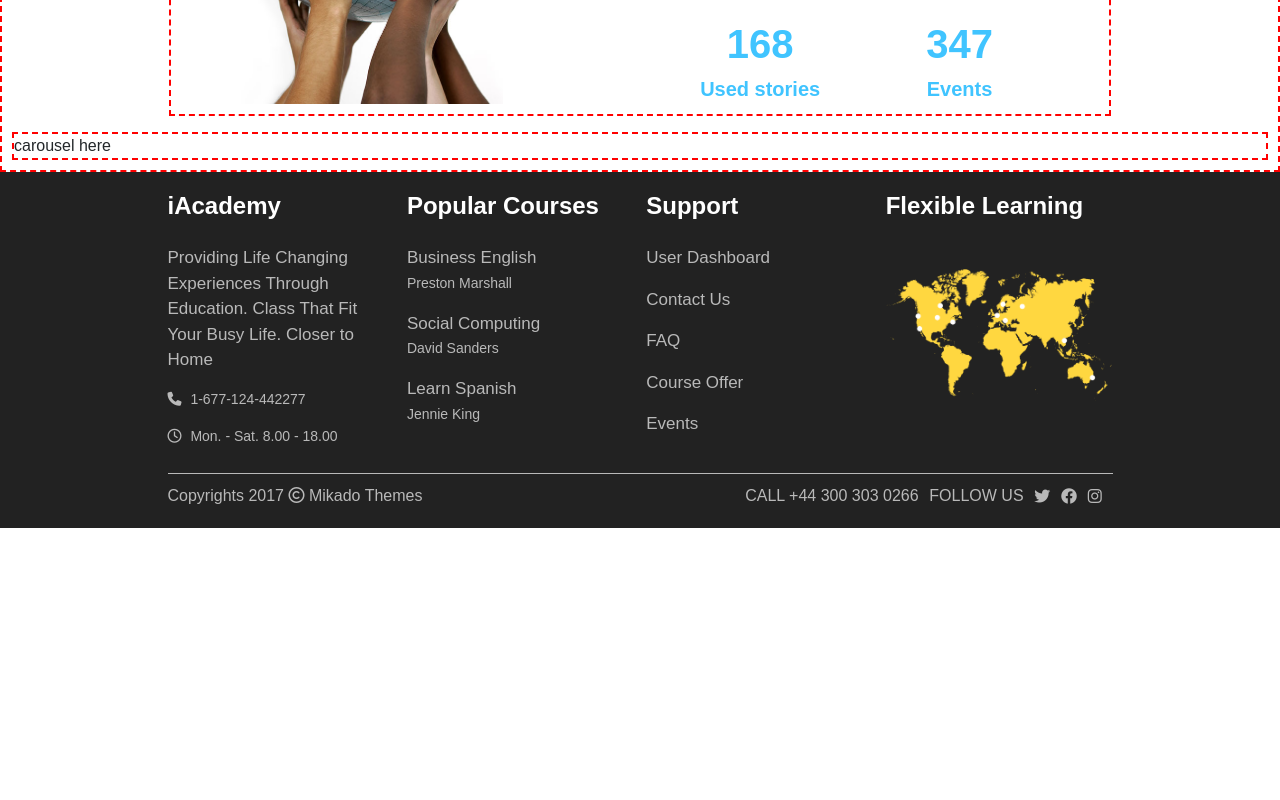
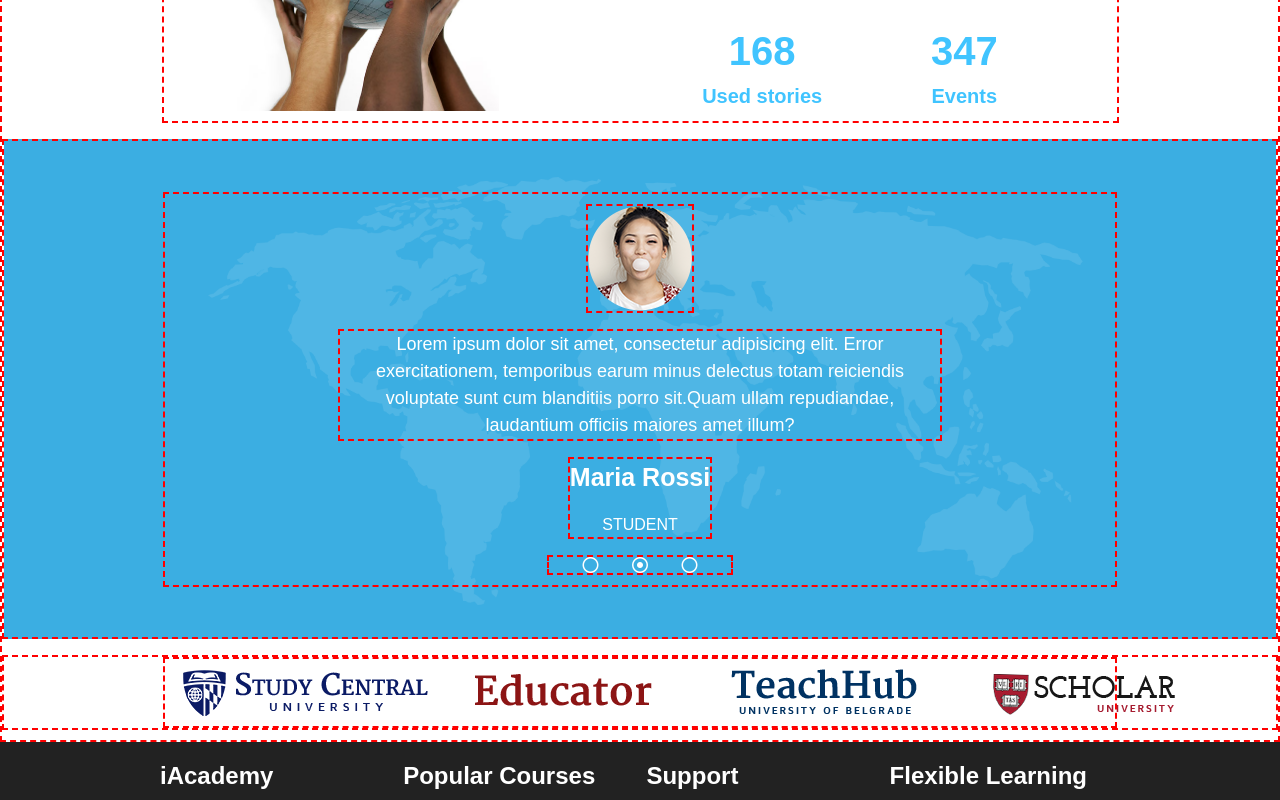
Before and after one commit to andreabellome/proj-html-vuejs, a Vue app: page / in a window 1280 px wide. Shown: the part 1740-2540 px from the top of the page. Before the commit the page ends 2268 px from the top, so only its background shows below. Built offline with nearby package versions, Linux system fonts and the light colour scheme.

Commit message:
carousel main and logos

```diff
--- a/src/App.vue
+++ b/src/App.vue
@@ -22,8 +22,14 @@ export default {
 </script>
 
 <template>
+  <!-- header -->
   <HeaderComp :datiHeader="store.headerObj" :datiCarousel="store.carouselObj" :currActive="store.currActive" />
-  <MainComp :datiFirstDiv="store.firstDivObj" />
+
+  <!-- main -->
+  <MainComp :datiFirstDiv="store.firstDivObj" :carouselInfo="store.carouselObjMain"
+    :currActiveCar="store.currActiveCarMain" :clientLogos="store.clientlogos" />
+
+  <!-- footer -->
   <FooterComp :datiFooter="store.footerObj" />
 </template>
 
--- a/src/components/FooterComp.vue
+++ b/src/components/FooterComp.vue
@@ -79,7 +79,8 @@ export default {
 
 <style lang="scss" scoped>
 .container-footer {
-    padding: 10px;
+    padding-top: 10px;
+    padding-bottom: 10px;
     background-color: #222222;
 }
 
--- a/src/components/HeaderComp.vue
+++ b/src/components/HeaderComp.vue
@@ -1,5 +1,5 @@
 <template>
-    <div class="debug padd-10 bg-header">
+    <div class="debug bg-header" style="padding-top: 10px; padding-bottom: 10px;">
 
         <!-- start: header -->
         <div class="debug header-style padd-10 width-75 margin-auto">
--- a/src/components/MainComp.vue
+++ b/src/components/MainComp.vue
@@ -1,5 +1,5 @@
 <template>
-    <div class="debug padd-10">
+    <div class="debug" style="padding-top: 10px; padding-bottom: 10px;">
 
         <!-- start: main container first div -->
         <div class="debug default-div mb-3">
@@ -84,10 +84,50 @@
         <!-- end: third div -->
 
         <!-- start: div with carousel -->
-        <div class="debug ">
-            carousel here
+        <div class="debug mb-3 bg-image-carousel flex align-it-center" style="min-height: 500px;">
+            <div class="debug default-div flex flex-dir-col align-it-center just-cont-center">
+
+                <div class="debug mb-3">
+                    <img :src="daticarousel[curractive].imgpath" :alt="daticarousel[curractive].name">
+                </div>
+
+                <div class="debug mb-3 col-white width-65 text-center font-size-18">
+                    {{ daticarousel[curractive].text }}
+                </div>
+
+                <div class="debug text-center mb-3">
+                    <p class="font-size-25 col-white text-bold">
+                        {{ daticarousel[curractive].name }}
+                    </p>
+                    <span class="text-uppercase col-white">
+                        student
+                    </span>
+                </div>
+
+                <div class="debug width-20 flex flex-dir-row just-cont-evenly">
+                    <i v-for="(elem, index) in daticarousel" class="fa-regular col-white"
+                        v-bind:class="[index == curractive ? 'fa-circle-dot' : 'fa-circle']"
+                        @click="updateCurrActive(index)"></i>
+                </div>
+
+
+            </div>
         </div>
         <!-- end: div with carousel -->
+
+
+        <!-- start: client logos -->
+        <div class="debug">
+            <div class="debug default-div flex flex-dir-row just-cont-evenly align-it-center">
+
+                <div v-for="(elemlogo, idxlogo) in clientLogos" class="">
+                    <img :src="elemlogo.imgpath" :alt="elemlogo.imgpath">
+                </div>
+
+            </div>
+        </div>
+        <!-- end: client logos -->
+
 
     </div>
 </template>
@@ -95,10 +135,21 @@
 <script>
 export default {
     name: 'MainComp',
-    props: ['datiFirstDiv'],
-    setup() {
+    props: ['datiFirstDiv', 'carouselInfo', 'currActiveCar', 'clientLogos'],
+    data() {
+        return {
+            curractive: this.currActiveCar,
+            daticarousel: this.carouselInfo
+        }
+    },
+    methods: {
+        updateCurrActive(index) {
 
-        return {}
+            if (index != this.curractive) {
+                this.curractive = index
+            }
+
+        }
     }
 }
 </script>
@@ -108,6 +159,13 @@ export default {
     background-image: url(../assets/h1-img-8.jpg);
     background-repeat: no-repeat;
     background-size: contain;
+    background-position: center center;
+}
+
+.bg-image-carousel {
+    background-image: url(../assets/h5-parallax-img-1.png);
+    background-repeat: no-repeat;
+    background-size: cover;
     background-position: center center;
 }
 
--- a/src/store.js
+++ b/src/store.js
@@ -32,6 +32,8 @@ export const store = reactive(
             }
         ],
         /* end: carousel info */
+
+        /* start: main info */
         firstDivObj: [
             {
                 title: 'Languages',
@@ -59,7 +61,50 @@ export const store = reactive(
             },
 
         ],
-        /* start: main info */
+
+        currActiveCarMain: 1,
+
+        carouselObjMain: [
+            {
+                name: 'Joan Collins',
+                text: 'Lorem ipsum dolor sit amet, consectetur adipisicing elit. Error exercitationem, temporibus earum minus delectus totam reiciendis voluptate sunt cum blanditiis porro sit.Quam ullam repudiandae, laudantium officiis maiores amet illum?',
+                imgpath: '../src/assets/testimonials-standard-3.png'
+
+            },
+            {
+                name: 'Maria Rossi',
+                text: 'Lorem ipsum dolor sit amet, consectetur adipisicing elit. Error exercitationem, temporibus earum minus delectus totam reiciendis voluptate sunt cum blanditiis porro sit.Quam ullam repudiandae, laudantium officiis maiores amet illum?',
+                imgpath: '../src/assets/testimonials-standard-1.png'
+
+            },
+            {
+                name: 'Elena Rossi',
+                text: 'Lorem ipsum dolor sit amet, consectetur adipisicing elit. Error exercitationem, temporibus earum minus delectus totam reiciendis voluptate sunt cum blanditiis porro sit.Quam ullam repudiandae, laudantium officiis maiores amet illum?',
+                imgpath: '../src/assets/testimonials-standard-2.png'
+
+            },
+
+        ],
+
+        clientlogos: [
+            {
+                imgalt: 'h5-client-1',
+                imgpath: '../src/assets/h5-client-1.png',
+            },
+            {
+                imgalt: 'h5-client-2',
+                imgpath: '../src/assets/h5-client-2.png',
+            },
+            {
+                imgalt: 'h5-client-3',
+                imgpath: '../src/assets/h5-client-3.png',
+            },
+            {
+                imgalt: 'h5-client-4',
+                imgpath: '../src/assets/h5-client-4.png',
+            }
+
+        ],
 
         /* end: main info */
 
```
